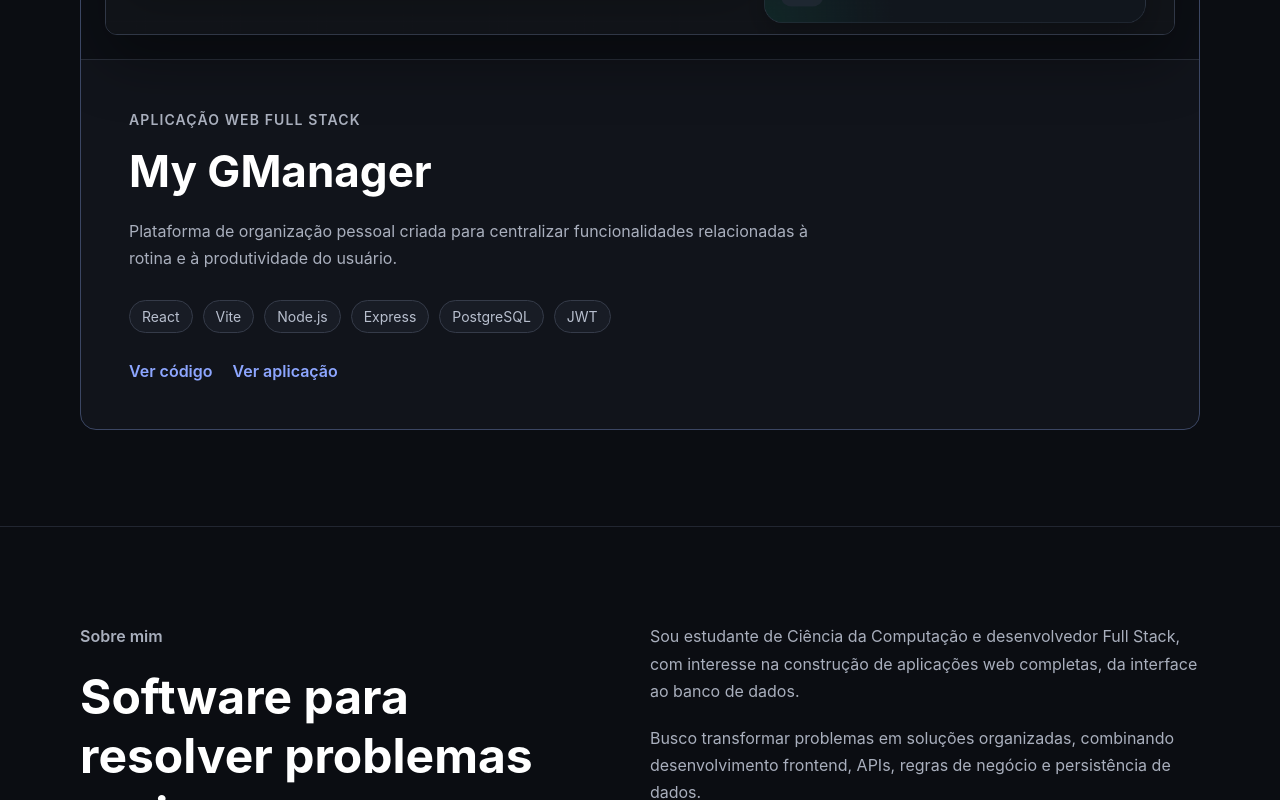
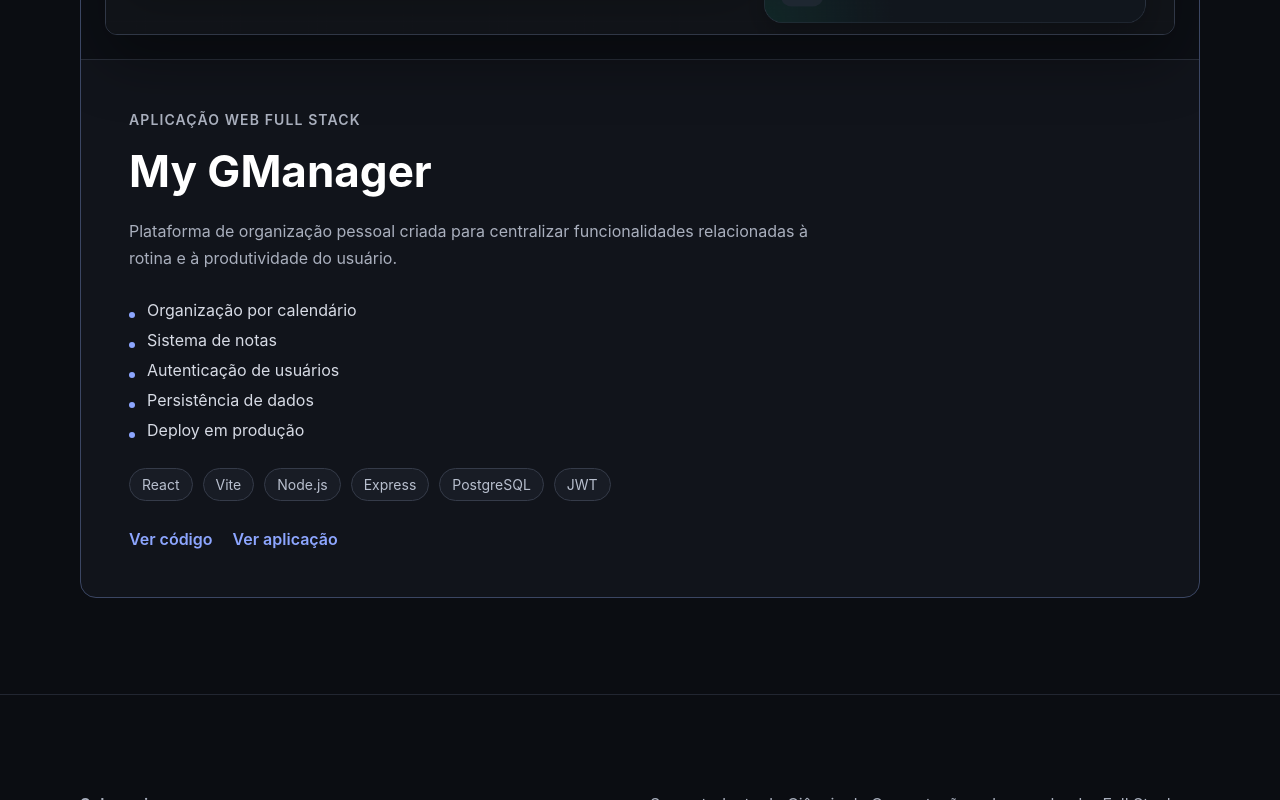
Before and after one commit to Glezier/portfolio, a React (Vite) app: page / in a window 1280 px wide. Shown: the part 1619-2419 px from the top of the page. Built offline with nearby package versions, Linux system fonts and the light colour scheme.

Commit message:
refactor: add highlights in projects

```diff
--- a/src/App.css
+++ b/src/App.css
@@ -540,3 +540,28 @@
     grid-template-columns: 1fr;
   }
 }
+
+.project-highlights {
+  display: grid;
+  gap: 10px;
+  margin: 28px 0 0;
+  padding: 0;
+  list-style: none;
+}
+
+.project-highlights li {
+  position: relative;
+  padding-left: 18px;
+  color: #d7dbe5;
+}
+
+.project-highlights li::before {
+  content: '';
+  position: absolute;
+  top: 0.7em;
+  left: 0;
+  width: 6px;
+  height: 6px;
+  border-radius: 50%;
+  background-color: #8da6ff;
+}
--- a/src/components/ProjectCard.tsx
+++ b/src/components/ProjectCard.tsx
@@ -29,6 +29,14 @@
                 <h3>{project.title}</h3>
 
                 <p className="project-description">{project.description}</p>
+
+                {project.highlights ? (
+                    <ul className="project-highlights" aria-label="Destaques do projeto">
+                        {project.highlights.map((highlight) => (
+                            <li key={highlight}>{highlight}</li>
+                        ))}
+                    </ul>
+                ) : null}
 
                 <ul className="technology-list" aria-label="Tecnologias utilizadas">
                     {project.technologies.map((technology) => (
--- a/src/data/experiences.ts
+++ b/src/data/experiences.ts
@@ -17,7 +17,7 @@
     organization: 'TeleMídia - MA',
     period: '2026',
     description:
-      'Desenvolvimento de uma plataforma voltada a esniso de programação seguindo o BNCC Computação. Contou com expansão da plataforma para municípios e interiores do Maranhão.',
+      'Desenvolvimento de uma plataforma voltada a ensino de programação seguindo o BNCC Computação. Contou com expansão da plataforma para municípios e interiores do Maranhão.',
     highlights: [
       'Desenvolvimento da plataforma',
       'Produção de conteúdo básico de programação',
--- a/src/data/projects.ts
+++ b/src/data/projects.ts
@@ -1,6 +1,6 @@
 import type { Project } from "../types/Project";
 
-import dashboarImage from "../assets/mygmanager/Dashboard.png";
+import dashboardImage from "../assets/mygmanager/Dashboard.png";
 
 export const projects: Project[] = [
     {
@@ -17,7 +17,14 @@
             'JWT'
         ],
         featured: true,
-        image: dashboarImage,
+        highlights: [
+            'Organização por calendário',
+            'Sistema de notas',
+            'Autenticação de usuários',
+            'Persistência de dados',
+            'Deploy em produção',
+        ],
+        image: dashboardImage,
         imageAlt: 'Tela principal do My GManager com recursos de organização pessoal',
         githubUrl: 'https://github.com/Glezier/GManager',
         liveUrl: 'https://www.mygmanager.com.br/'
--- a/src/types/Project.ts
+++ b/src/types/Project.ts
@@ -5,6 +5,7 @@
   description: string
   technologies: string[]
   featured: boolean
+  highlights?: string[]
   image?: string
   imageAlt?: string
   githubUrl?: string
```
Also changed, not shown: 1 other file (tests, documents, lock files or other folders).
